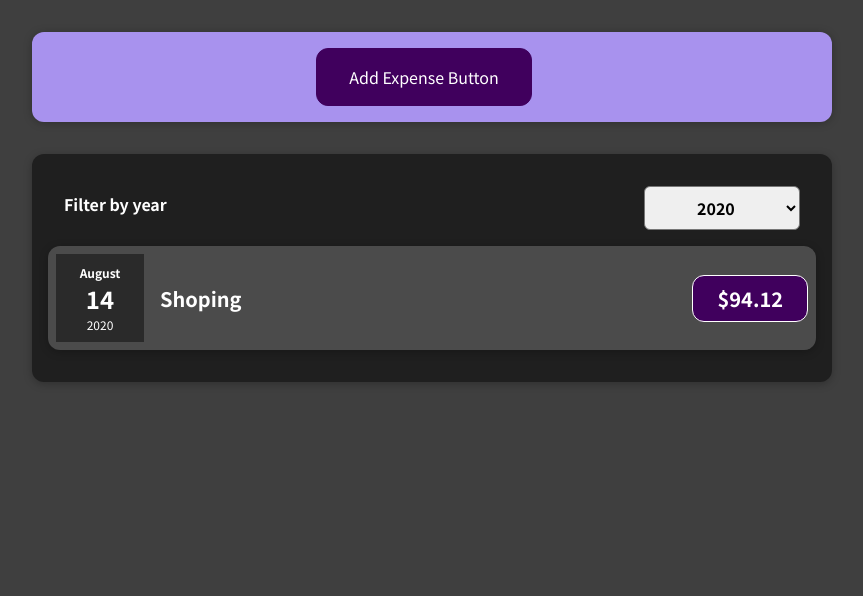
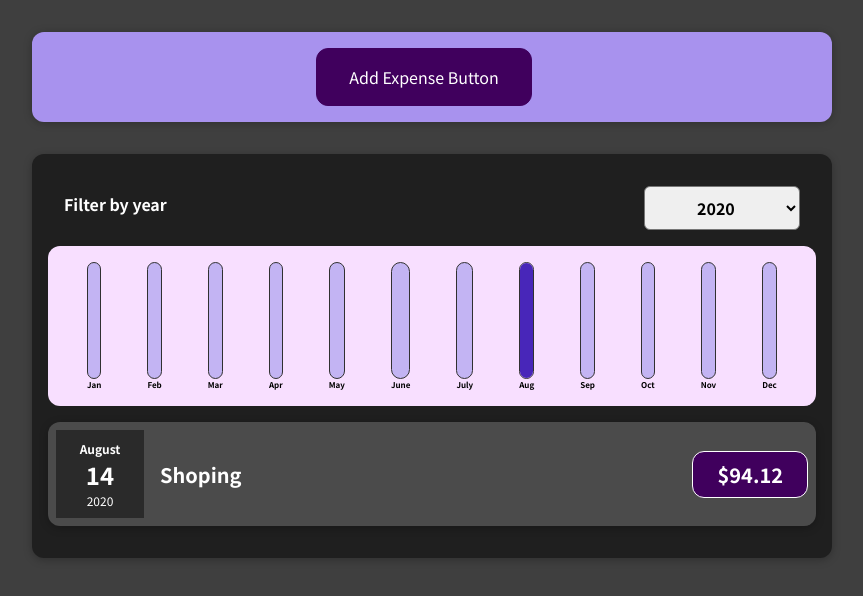
Before and after one commit to Pooja113/react-bar-project, a React (Create React App) app: page / in a window 1280 px wide. Shown: the top 596 px of the page, without its empty margins (208-1071 px from the left). Built offline with nearby package versions, Linux system fonts and the light colour scheme.

Commit message:
Chart Bar Complete

```diff
--- a/src/components/Chart/Chart.js
+++ b/src/components/Chart/Chart.js
@@ -3,16 +3,20 @@
 import ChartBar from './ChartBar'
 
 const Chart = (props) => {
+  const dataPointValues = props.dataPoints.map(dataPoint => dataPoint.value);
+  const totalMaximum = Math.max(...dataPointValues);
   return (
     <div className='chart'>
-    {props.dataPoints.map((dataPoint)=>{
+    {props.dataPoints.map((dataPoint)=>(
       <ChartBar
-        key = {dataPoint.label}
-        value={dataPoint.value}
-        maxValue ={null}
-        label = {dataPoint.label}
-      />
-    })}
+      key = {dataPoint.label}
+      value={dataPoint.value}
+      maxValue ={totalMaximum}
+      label = {dataPoint.label}
+    />
+    )
+
+    )}
 
     </div>
   )
--- a/src/components/Chart/ChartBar.js
+++ b/src/components/Chart/ChartBar.js
@@ -4,14 +4,14 @@
 const ChartBar = (props) => {
   let barFillHeight = '0%';
   if(props.maxValue > 0){
-    barFillHeight = Math.round((props.value/props.maxValue)*100) + '%';
+    barFillHeight = Math.round((props.value / props.maxValue)*100) + '%';
   }
   return (
     <div className='chart-bar'>
       <div className='chart-bar__inner'>
         <div
           className='chart-bar__fill'
-          style={{height: barFillHeight}}>
+          style={{height: barFillHeight }}>
 
         </div>
       </div>
--- a/src/components/Expenses/Expenses.js
+++ b/src/components/Expenses/Expenses.js
@@ -3,6 +3,7 @@
 import './Expenses.css'
 import ExpensesFilter from './ExpenseFilter'
 import ExpensesList from './ExpensesList'
+import ExpensesChart from './ExpensesChart'
 
 export default function Expenses(props) {
   const [filteredyear,setfilteredYear] = useState('2020');
@@ -19,6 +20,7 @@
   return (
     <Card className='expenses'>
       <ExpensesFilter selected={filteredyear} onExpenseFilter = {expenseFilterHandler} />
+        <ExpensesChart expenses = {filteredExpenses}/>
        <ExpensesList items={filteredExpenses}/>
     </Card>
   )
--- a/src/components/Expenses/ExpensesChart.js
+++ b/src/components/Expenses/ExpensesChart.js
@@ -15,11 +15,18 @@
     {label: 'Oct', value: 0},
     {label: 'Nov', value: 0},
     {label: 'Dec', value: 0},
-  ]
+  ];
+
+  for(const expense of props.expenses){
+    const expenseMonth = expense.date.getMonth();
+    chartDataPoints[expenseMonth].value += expense.amount;
+  }
+
+
 
   return (
     <div>
-      <Chart />
+      <Chart dataPoints = {chartDataPoints} />
     </div>
   )
 }
--- a/src/components/Expenses/ExpensesList.js
+++ b/src/components/Expenses/ExpensesList.js
@@ -3,8 +3,6 @@
 import './ExpensesList.css';
 
 const ExpensesList = (props) => {
-  let expenseContent = <p> No Expenses Found </p>;
-
     if(props.items.length === 0){
       return <h2 className='expenses-list__fallback'>Found No Expenses</h2>
 
```
